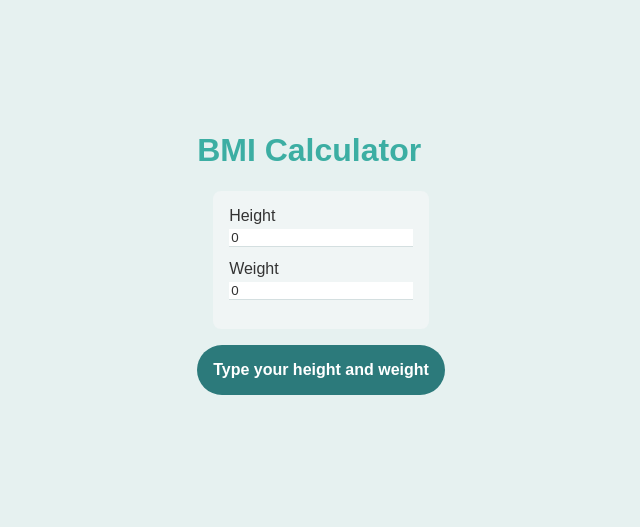
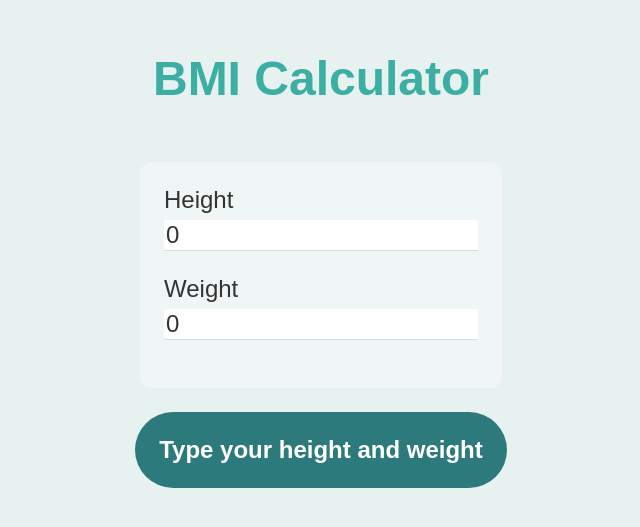
Before and after one commit to tiagors09/bmi-calculator, a Vue app: page / in a window 1280 px wide. Shown: the part 147-674 px from the top of the page, without its empty margins (319-959 px from the left). Built offline with nearby package versions, Linux system fonts and the light colour scheme.

Commit message:
changed status text BMI result

```diff
--- a/src/App.vue
+++ b/src/App.vue
@@ -6,14 +6,13 @@ const weight = ref<number>(0)
 
 const bmi = computed<string>(() => {
   return height.value != 0 && weight.value != 0
-    ? `${(weight.value / Math.pow(height.value, 2)).toFixed(2)} kg/m²`
+    ? `Your BMI is ${(weight.value / Math.pow(height.value, 2)).toFixed(2)} kg/m²`
     : 'Type your height and weight'
 })
 </script>
 
 <template>
   <main>
-    <div class="content">
     <h1>BMI Calculator</h1>
     <form>
       <label for="height">Height</label>
@@ -23,7 +22,6 @@ const bmi = computed<string>(() => {
       <input type="number" name="weight" id="weight" v-model="weight" min="0">
     </form>
     <span>{{ bmi }}</span>
-    </div>
   </main>
 </template>
 
@@ -33,7 +31,7 @@ main {
   justify-content: center;
   align-items: center;
   flex-direction: column;
-  width: 20vw;
+  font-size: 1.5rem;
 }
 
 h1 {
@@ -65,6 +63,7 @@ input[type="number"] {
   appearance: textfield;
   background-color: var(--input-bg);
   color: var(--input-text);
+  font-size: 1.5rem;
 }
 
 input[type="number"]::-webkit-outer-spin-button,
```
Lines whose indentation alone changed are shown as unchanged.
